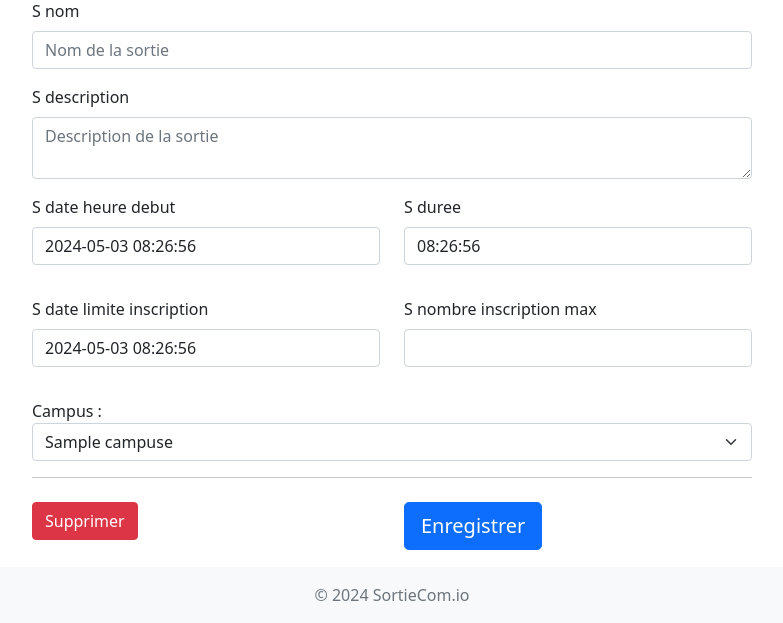
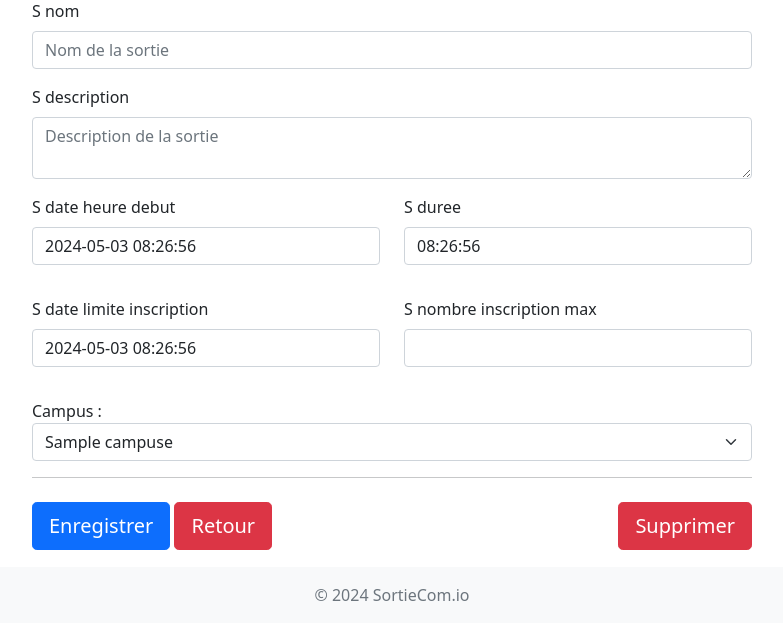
Before and after one commit to AleksanderMukhin/SoriteCom, a Symfony app: template templates/main/modifier.html.twig in a window 1280 px wide. Shown: the part 177-800 px from the top of the page, without its empty margins (248-1031 px from the left). Run offline with Twig, Linux system fonts and the light colour scheme; the template is opened without the code that fills it: most values are stand-ins (such as "Sample title", 1, 10 or a date in 2020); form fields are guessed from the names that the template uses; some libraries are stand-ins or nearby versions.

Commit message:
Baptiste: Ajout des bouton retour sur les divers pages + bouton suppression

```diff
--- a/templates/header/nav.html.twig
+++ b/templates/header/nav.html.twig
@@ -16,7 +16,7 @@
                 <a class="nav-link" href="{{ path('accueil') }}">Sorties</a>
             </li>
                 <li class="nav-item">
-                    <a class="nav-link" href="{{ path('profile') }}">Mon profil</a>
+                    <a class="nav-link" href="{{ path('profile') }}">Profil</a>
                 </li>
             <li class="nav-item">
                 <a class="nav-link" href="{{ path('app_logout') }}">Déconnexion</a>
--- a/templates/main/creer.html.twig
+++ b/templates/main/creer.html.twig
@@ -35,7 +35,10 @@
                         {{ form_row(form.sCampus, {'attr': {'class': 'form-control'}}) }}
                     </div>
                     <hr class="mb-4">
-                    <button class="btn btn-primary btn-lg btn-block" type="submit">Créer la sortie</button>
+                    <div class="mb-3">
+                        <button class="btn btn-primary btn-lg btn-block" type="submit">Créer la sortie</button>
+                        <a href="{{ path('accueil')}}" class="btn btn-danger btn-lg btn-block">Retour</a>
+                        </div>
                     {{ form_end(form) }}
                 </form>
             </div>
--- a/templates/main/modifier.html.twig
+++ b/templates/main/modifier.html.twig
@@ -37,15 +37,17 @@
                         {% endfor %}
                     </select>
                 </div>
-                <hr class="mb-4"/>
-                <div class="row">
-                <div class="col-md-6 mb-3">
-                     <a href="{{ path('supprimer_sortie', {'id': sortie.id}) }}" class="btn btn-danger">Supprimer</a>
-                </div>
-                <div class="col-md-6 mb-3">
-                    <button class="btn btn-primary btn-lg btn-block" type="submit">Enregistrer</button>
-                </div>
+<hr class="mb-4"/>
+<div class="row">
+    <div class="col-md-6 mb-3">
+        <button class="btn btn-primary btn-lg btn-block" type="submit">Enregistrer</button>
+        <a href="{{ path('accueil')}}" class="btn btn-danger btn-lg btn-block">Retour</a>
+    </div>
+    <div class="col-md-6 mb-3 text-end">
+        <a href="{{ path('supprimer_sortie', {'id': sortie.id}) }}" class="btn btn-danger btn-lg">Supprimer</a>
+    </div>
 </div>
+
                 {{ form_end(form) }}
             </form>
         </div>
--- a/templates/sortie/details.html.twig
+++ b/templates/sortie/details.html.twig
@@ -26,4 +26,8 @@
             </div>
         </div>
     </div>
+
+    <div class="mt-3">
+        <a href="{{ path('accueil') }}" class="btn btn-danger">Retour</a>
+    </div>
 {% endblock %}
```
